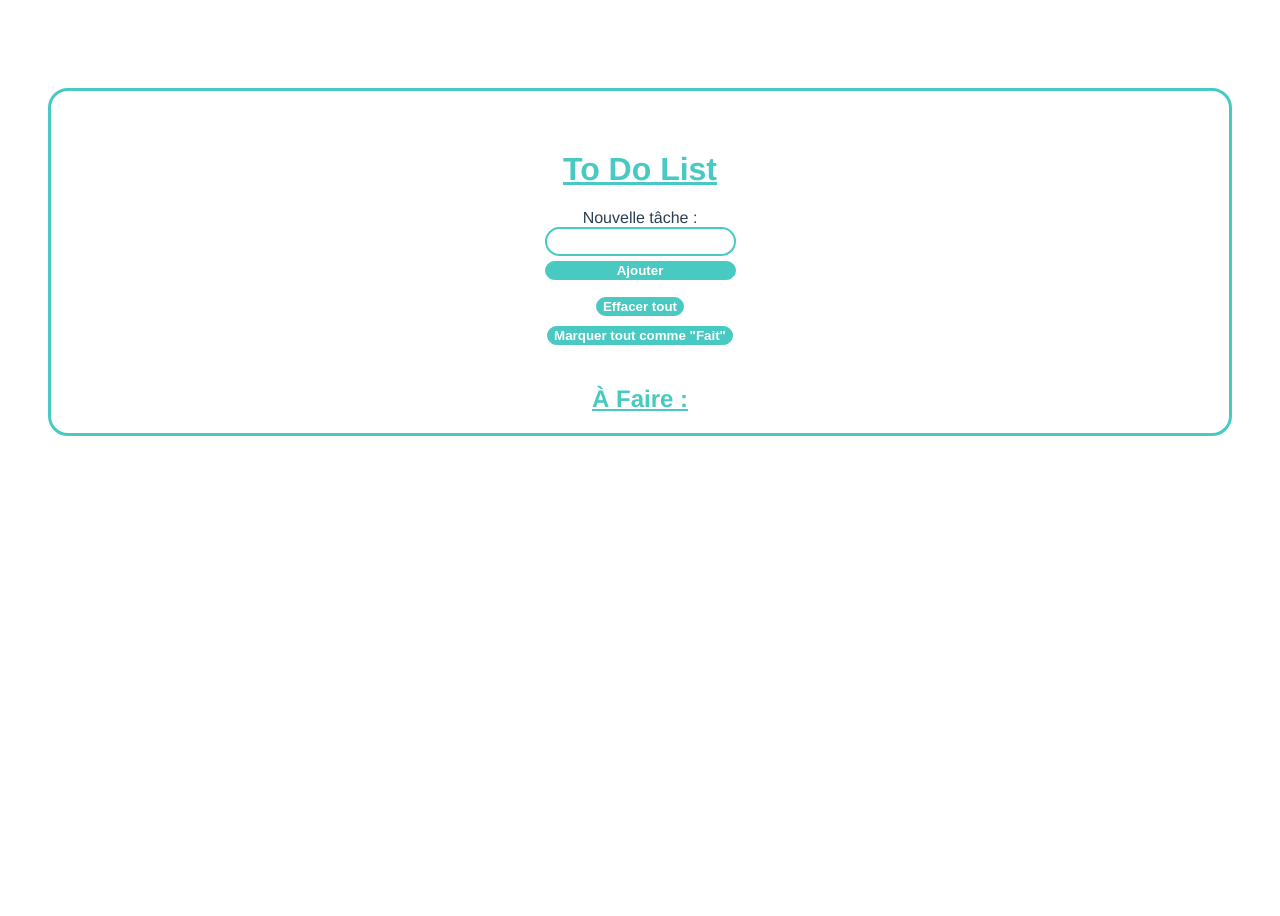
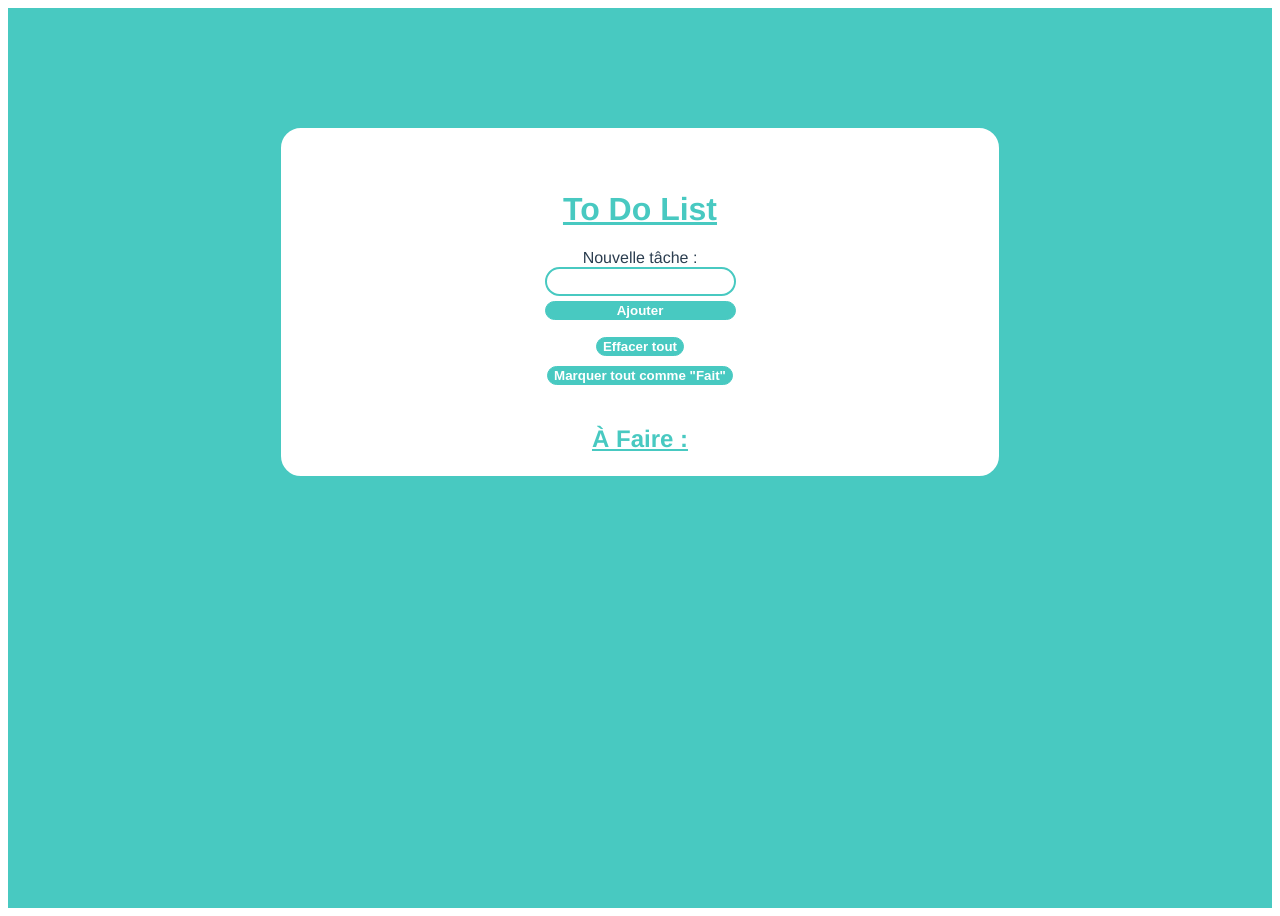
Before and after one commit to StephaneMercier/my_todo_app, a Vue app: page /#/ in a window 1280 px wide. Before the commit the page ends 800 px from the top, so only its background shows below. Built offline with nearby package versions, Linux system fonts and the light colour scheme.

Commit message:
deploy to follow

```diff
--- a/src/App.vue
+++ b/src/App.vue
@@ -1,5 +1,4 @@
 <template>
-  <div id="nav"></div>
   <router-view />
 </template>
 
--- a/src/views/Home.vue
+++ b/src/views/Home.vue
@@ -1,5 +1,5 @@
 <template>
-  <div class="background"></div>
+  <div class="background">
     <div class="container">
       <h1 class="title">To Do List</h1>
       <div class="form-container">
@@ -32,6 +32,7 @@
         </ul>
       </div>
     </div>
+  </div>
 </template>
 
 <script>
@@ -46,7 +47,7 @@ export default {
         done: false,
         content: newTodo.value,
       });
-      localStorage.setItem("task", [newTodo.value]);
+      localStorage.setItem("task", newTodo.value);
       newTodo.value = "";
     }
     function toggleDone(todo) {
@@ -81,16 +82,26 @@ export default {
 <style lang="scss" scoped>
 .background {
   background-color: #48c9c1;
-  // height: 100vh;
+  height: 100vh;
+  padding-top: 100px;
+  z-index: 0;
+  display: flex;
+  flex-direction: column;
+  align-items: center;
 }
 .container {
-  border: 3px solid #48c9c1;
+  background-color: #fff;
+  border: 3px solid #fff;
   border-radius: 20px;
   padding: 40px;
   margin: 20px 40px;
   display: flex;
   flex-direction: column;
   align-items: center;
+  z-index: 1;
+  @media only screen and (min-width: 768px) {
+    width: 50%;
+  }
 }
 .title {
   margin-top: 20px;
```
Lines whose indentation alone changed are shown as unchanged.
